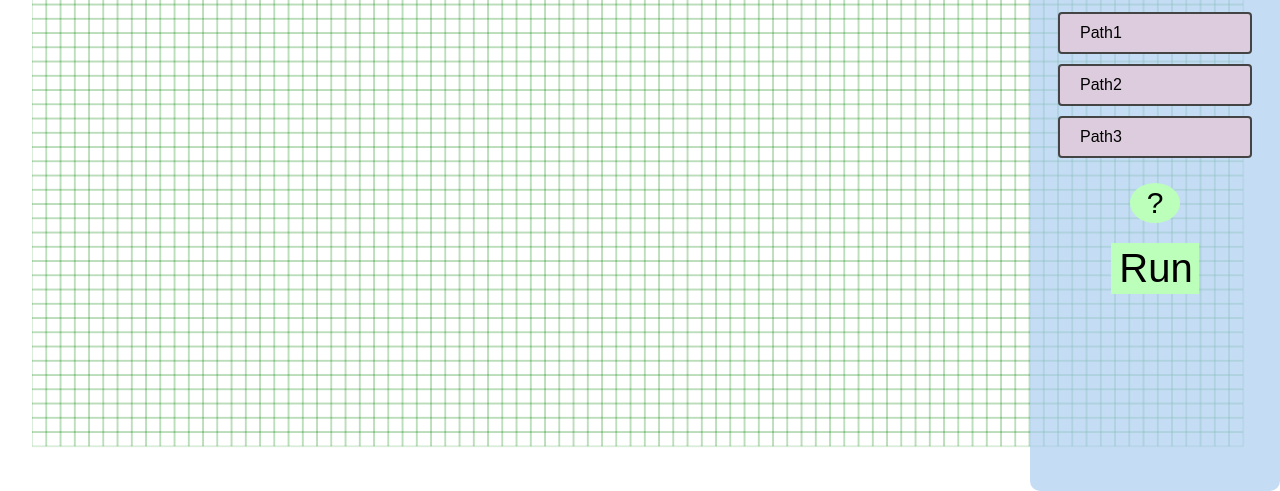
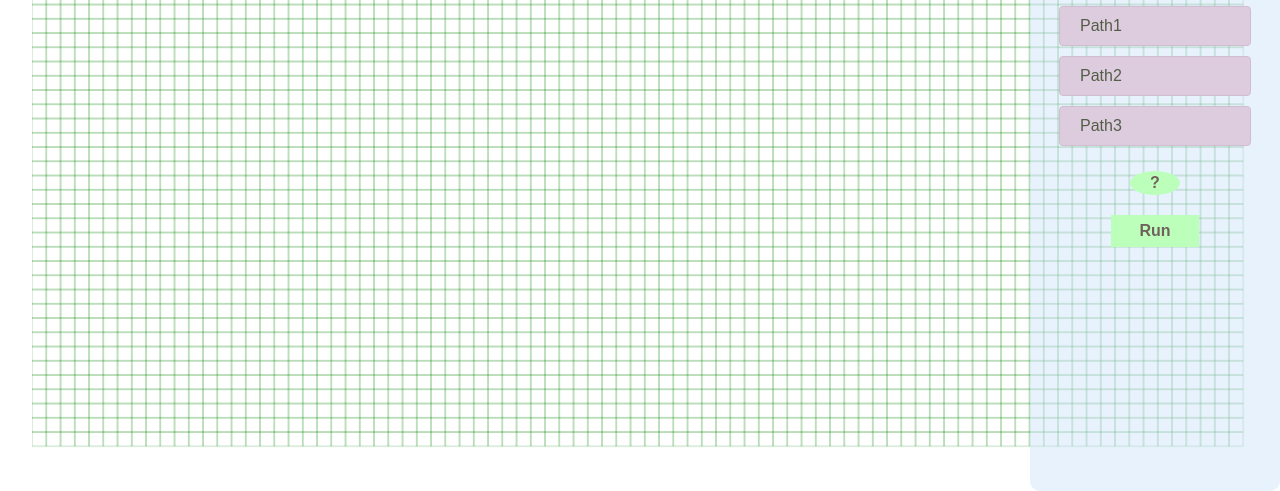
Before and after one commit to stinsan/hacklahoma2020, a plain HTML site: page index.html in a window 1280 px wide. Shown: the part 309-800 px from the top of the page. Drawn offline with Linux system fonts and the light colour scheme.

Commit message:
css changes

```diff
--- a/style.css
+++ b/style.css
@@ -3,6 +3,7 @@ html, body {
   height:100%;
   margin:0;   /* to remove the top and left whitespace */
   padding:0;
+  color: #535D47;
 }
 
 canvas {
@@ -31,7 +32,7 @@ canvas {
   height: 100%;
   overflow-x: hidden;
   border-radius: 10px;
-  background: rgba(171, 205, 239, 0.7)
+  background: rgba(209, 230, 252, 0.5);
 }
 
 h1{ /* Headers */
@@ -56,10 +57,10 @@ h1{ /* Headers */
   margin: auto;
   width: 75%;
   height: 50%
-  -webkit-animation-name: animatetop;
+  /*-webkit-animation-name: animatetop;
   -webkit-animation-duration: 0.4s;
   animation-name: animatetop;
-  animation-duration: 0.4s
+  animation-duration: 0.4s*/
 }
 
 .close_button { /* Close button for the information modal */
@@ -119,7 +120,7 @@ h1{ /* Headers */
     padding: 10px 20px;
     font-family: sans-serif, Arial;
     font-size: 16px;
-    border: 2px solid #444;
+    border: 1px solid rgb(209, 189, 209);
     border-radius: 4px;
 }
 
@@ -148,6 +149,15 @@ h1{ /* Headers */
 }
 
 .settings_path label {
+    /*display: flex;
+    background-color: #dcd;
+    width: 60%;
+    margin: 5px;
+    padding: 10px 20px;
+    font-family: sans-serif, Arial;
+    font-size: 16px;
+    border: 2px solid #444;
+    border-radius: 4px;*/
     display: flex;
     background-color: #dcd;
     width: 60%;
@@ -155,7 +165,7 @@ h1{ /* Headers */
     padding: 10px 20px;
     font-family: sans-serif, Arial;
     font-size: 16px;
-    border: 2px solid #444;
+    border: 1px solid rgb(209, 189, 209);
     border-radius: 4px;
 }
 
@@ -179,9 +189,12 @@ h1{ /* Headers */
 
 #run_button {
   background-color:#bfb;
+  color: #71615D;
   width:35%;
-  font-size: 40px;
+  font-size: 100%;
   font-family: sans-serif, Arial;
+  font-weight: bold;
+  padding: 2%;
   border: 2px solid #bfb;
 }
 
@@ -200,9 +213,11 @@ h1{ /* Headers */
 #info_button {
   background-color:#bfb;
   border-radius: 50%;
+  color: #71615D;
   width:20%;
   height:20%;
-  font-size: 30px;
+  font-size: 100%;
+  font-weight: bold;
   border: 2px solid #bfb;
 }
 
```
